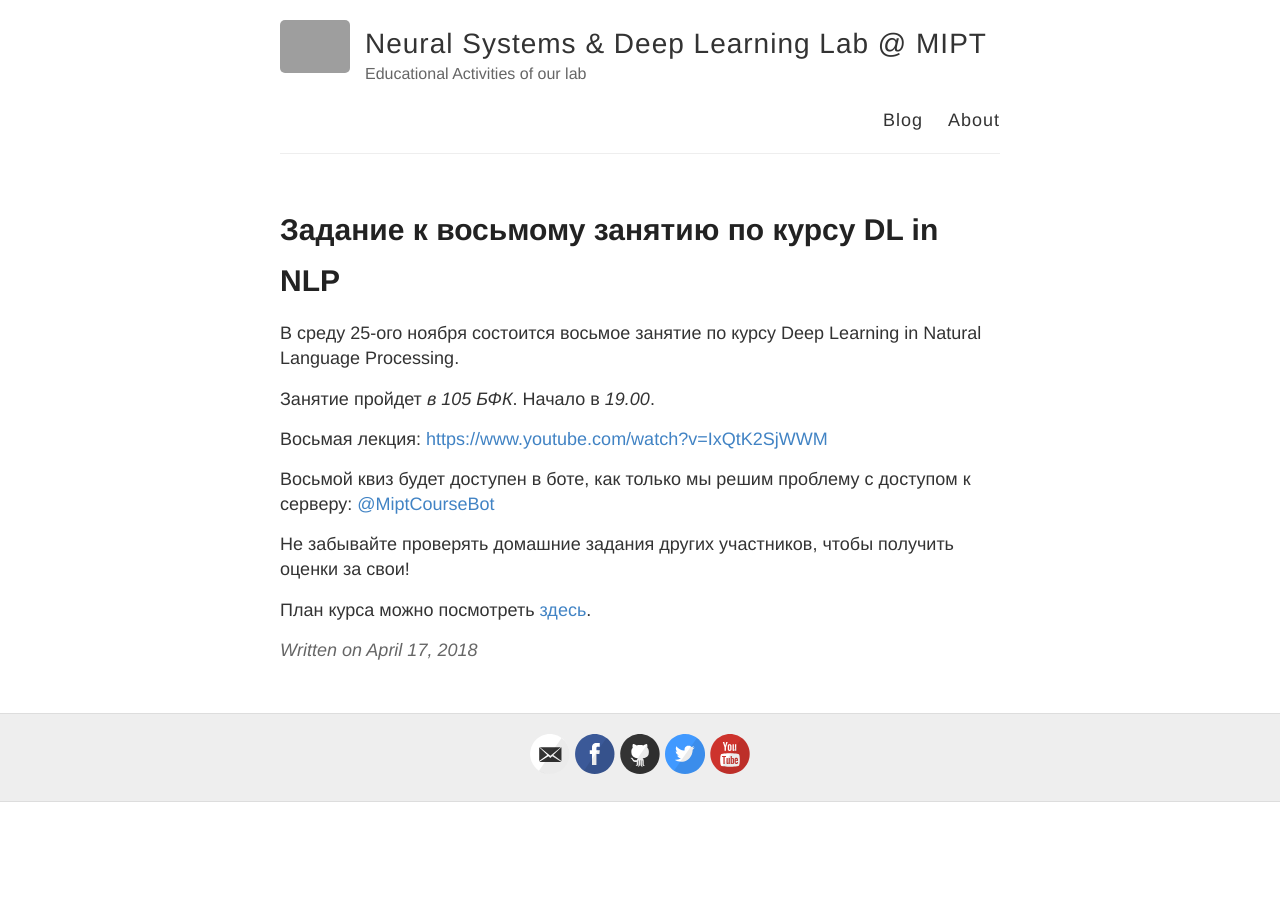
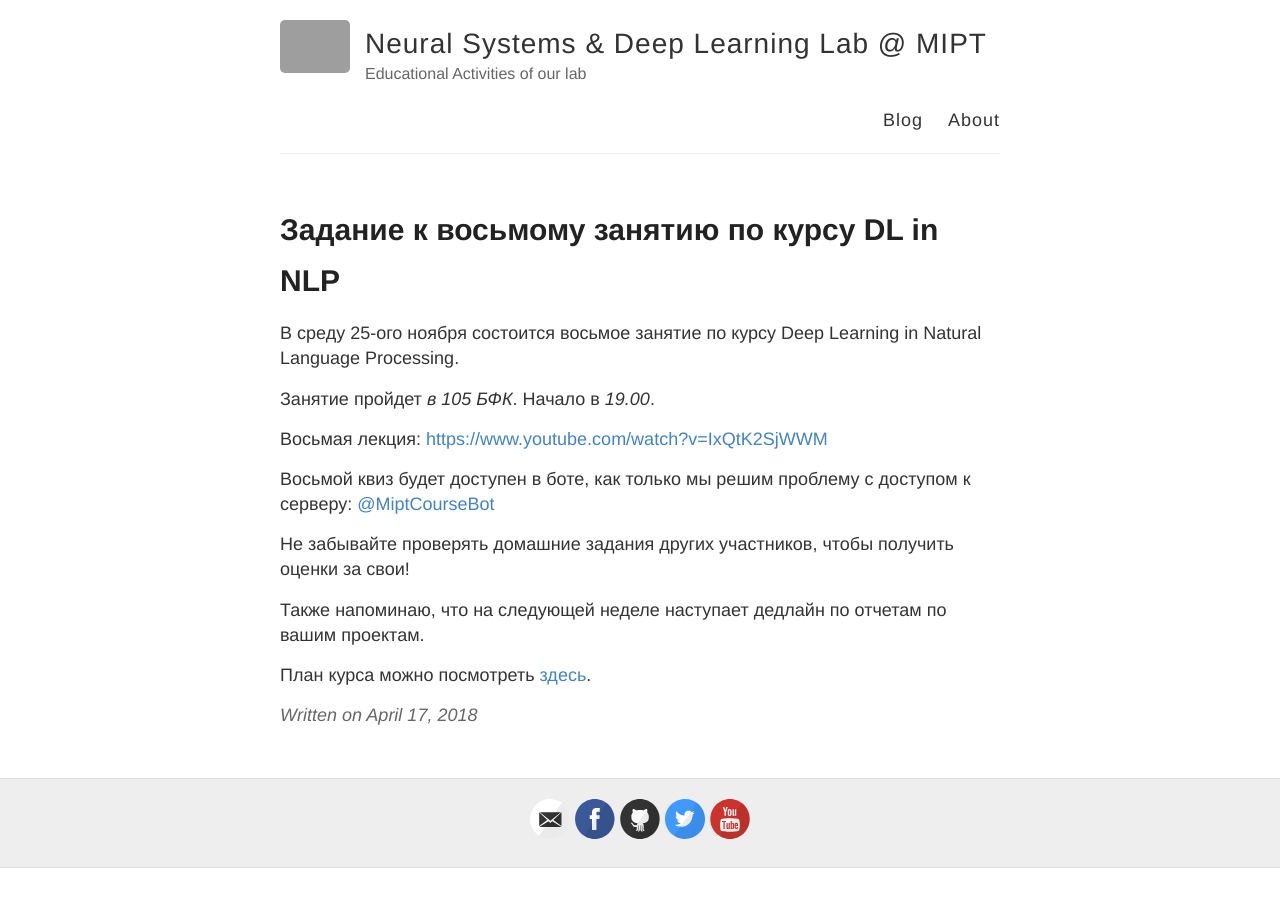
Before and after one commit to deepmipt/edu, a Jekyll site: the page built from _posts/2018-04-17-nlp28.md, in a window 1280 px wide. Built offline with Jekyll 4.4.1, drawn with Linux system fonts in a browser that asks for light colours; grey boxes are pictures that could not be loaded.

Commit message:
ENH: projects remainder

```diff
--- a/_posts/2018-04-17-nlp28.md
+++ b/_posts/2018-04-17-nlp28.md
@@ -13,4 +13,6 @@ title: Задание к восьмому занятию по курсу DL in N
 
 Не забывайте проверять домашние задания других участников, чтобы получить оценки за свои!
 
+Также напоминаю, что на следующей неделе наступает дедлайн по отчетам по вашим проектам.
+
 План курса можно посмотреть [здесь](../NLP/).
```
